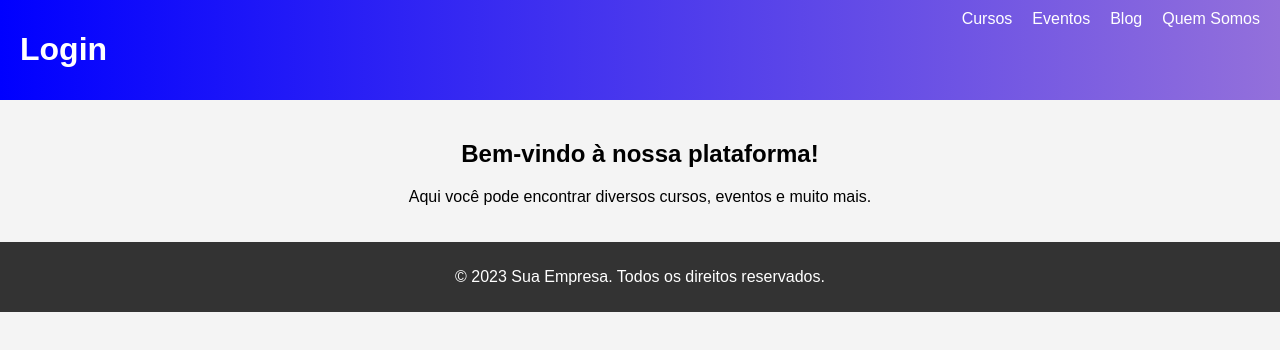
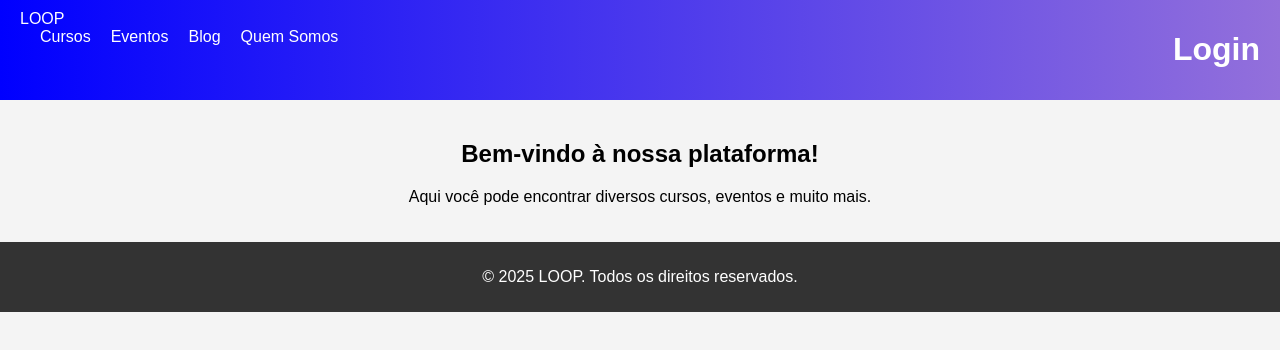
Before and after one commit to Rafael-S2-J/TCC-LOOP, a plain HTML site: page Index.html in a window 1280 px wide. Drawn offline with Linux system fonts and the light colour scheme.

Commit message:
Update Index.html

```diff
--- a/Index.html
+++ b/Index.html
@@ -1,15 +1,16 @@
 <!DOCTYPE html>
 <html lang="pt-BR">
 <head>
-    <meta charset="UTF-8">
-    <meta name="viewport" content="width=device-width, initial-scale=1.0">
+  <meta charset="UTF-8" />
+  <meta name="viewport" content="width=device-width, initial-scale=1.0" />
   <title>Página Inicial</title>
-    <link rel="stylesheet" href="style.css">
+  <link rel="stylesheet" href="style.css" />
 </head>
 <body>
   <header>
     <div class="header-content">
-            <h1 class="login-title">Login</h1>
+      <div class="left-group">
+        <div class="logo-text">LOOP</div>
         <nav>
           <ul>
             <li><a href="#">Cursos</a></li>
@@ -19,6 +20,8 @@
           </ul>
         </nav>
       </div>
+      <h1 class="login-title" tabindex="0">Login</h1>
+    </div>
   </header>
 
   <main>
@@ -27,7 +30,7 @@
   </main>
 
   <footer>
-        <p>&copy; 2023 Sua Empresa. Todos os direitos reservados.</p>
+    <p>&copy; 2025 LOOP. Todos os direitos reservados.</p>
   </footer>
 </body>
 </html>
```
Lines whose indentation alone changed are shown as unchanged.
